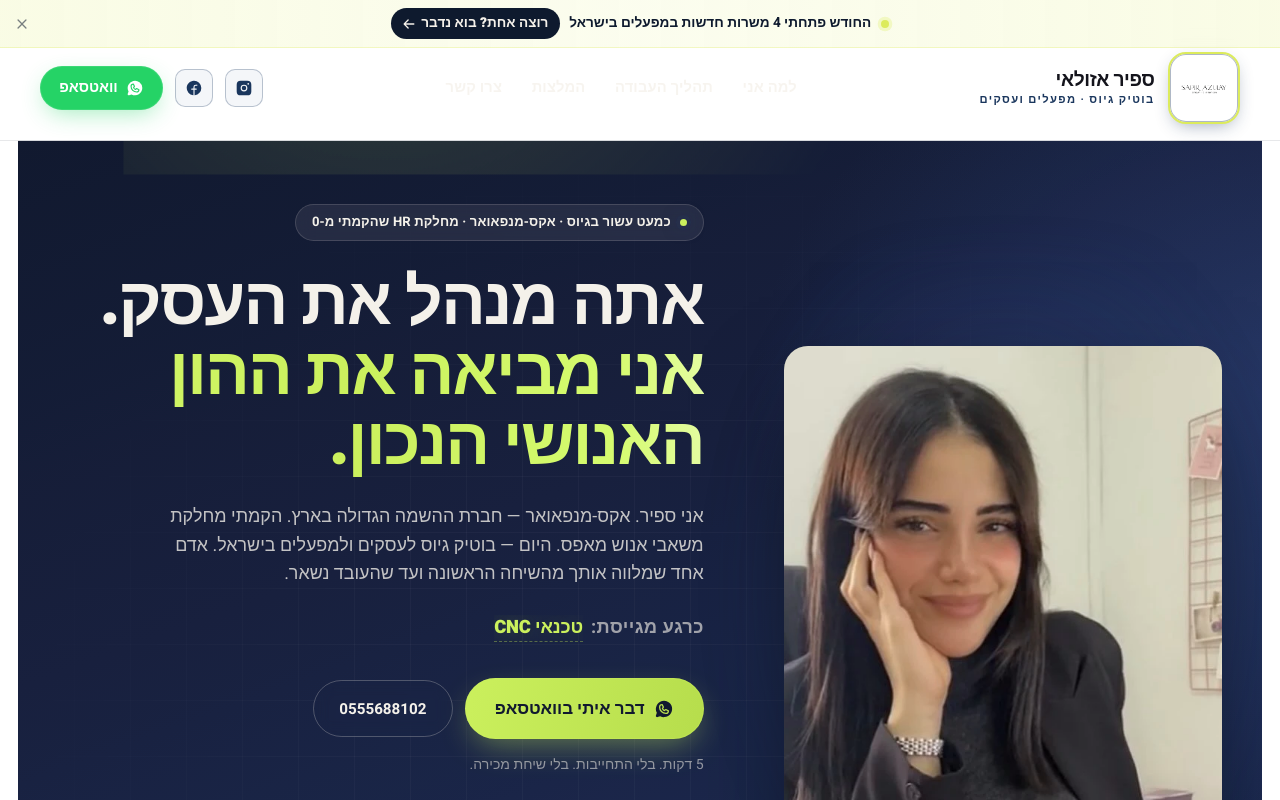
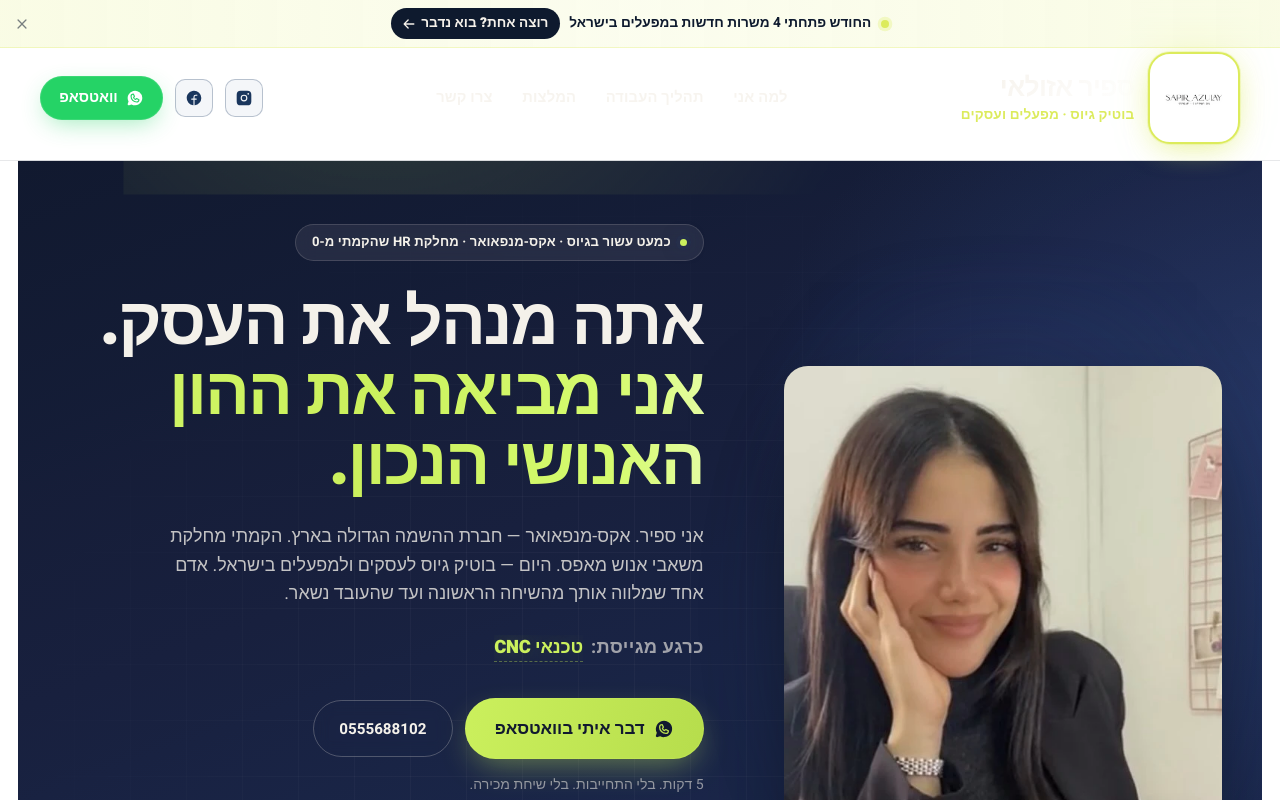
Before and after one commit to amirargaman95-hue/sapir-landing, a Next.js app in the folder app/: page / in a window 1280 px wide. Shown: the top 800 px of the page. Built offline with nearby package versions, Linux system fonts and the light colour scheme.

Commit message:
feat(brand): redesigned header — bigger logo (76/92), gradient name, brighter tagline, better glow + dark/light states

```diff
--- a/app/src/app/globals.css
+++ b/app/src/app/globals.css
@@ -4059,8 +4059,8 @@ footer { background: #FAF7F1; }
 }
 
 /* Page padding adjustment when announcement bar is visible */
-body:has(.announcement-bar) main { padding-top: 124px; }
-@media (min-width: 1024px) { body:has(.announcement-bar) main { padding-top: 140px; } }
+body:has(.announcement-bar) main { padding-top: 136px; }
+@media (min-width: 1024px) { body:has(.announcement-bar) main { padding-top: 160px; } }
 
 /* Push fixed header down when announcement bar is visible */
 body:has(.announcement-bar) header.fixed { top: 36px; }
@@ -4301,3 +4301,90 @@ body:has(.announcement-bar) section[id] { scroll-margin-top: 146px; }
 @media (prefers-reduced-motion: reduce) {
   .reason-glass-card .border-beam { animation: none; opacity: 0.55; }
 }
+
+/* ============================================================
+   BRAND HEADER — REDESIGN (bigger, sharper, more presence)
+   ============================================================ */
+
+/* Larger logo container with a richer glow */
+.brand-monogram {
+  width: 76px !important;
+  height: 76px !important;
+  border-radius: 18px !important;
+  padding: 8px !important;
+  background: #FFFFFF !important;
+  border: 2.5px solid #DCEB5C !important;
+  box-shadow:
+    0 10px 28px -8px rgba(220, 235, 92, 0.50),
+    0 0 0 1px rgba(220, 235, 92, 0.25),
+    0 0 42px -12px rgba(220, 235, 92, 0.55),
+    inset 0 0 0 1px rgba(255, 255, 255, 0.6) !important;
+}
+@media (min-width: 1024px) {
+  .brand-monogram {
+    width: 92px !important;
+    height: 92px !important;
+    border-radius: 22px !important;
+    padding: 10px !important;
+  }
+}
+
+/* Crisper logo image */
+.brand-logo-img {
+  filter: contrast(1.2) saturate(1.18) brightness(1.04) drop-shadow(0 1px 2px rgba(0,0,0,0.08));
+  image-rendering: -webkit-optimize-contrast;
+}
+
+/* Brand text — bigger, bolder, better hierarchy */
+.brand-text {
+  gap: 2px;
+}
+.brand-name {
+  font-size: 1.35rem !important;
+  font-weight: 900 !important;
+  letter-spacing: -0.025em !important;
+  line-height: 1.1;
+  background: linear-gradient(135deg, #14213D 0%, #1A365D 100%);
+  -webkit-background-clip: text;
+          background-clip: text;
+  -webkit-text-fill-color: transparent;
+}
+@media (min-width: 1024px) {
+  .brand-name {
+    font-size: 1.65rem !important;
+  }
+}
+.brand-tagline {
+  font-size: 0.85rem !important;
+  font-weight: 700 !important;
+  letter-spacing: 0.01em !important;
+  text-transform: none !important;
+  color: #1A365D !important;
+  margin-top: 4px !important;
+  opacity: 0.85;
+}
+
+/* When header is on TRANSPARENT (over hero dark bg) — invert text */
+header.fixed.top-0:not(.has-bg) .brand-name {
+  background: linear-gradient(135deg, #F5F1EA 0%, #FFFFFF 100%);
+  -webkit-background-clip: text;
+          background-clip: text;
+  -webkit-text-fill-color: transparent;
+}
+header.fixed.top-0:not(.has-bg) .brand-tagline {
+  color: #DCEB5C !important;
+  opacity: 1;
+}
+
+/* Hover: subtle scale + shimmer */
+.brand-mark:hover .brand-monogram {
+  transform: translateY(-2px) rotate(-2deg) scale(1.03);
+  box-shadow:
+    0 18px 38px -8px rgba(220, 235, 92, 0.65),
+    0 0 0 2px rgba(220, 235, 92, 0.50),
+    0 0 56px -10px rgba(220, 235, 92, 0.75),
+    inset 0 0 0 1px rgba(255, 255, 255, 0.8) !important;
+}
+.brand-mark:hover .brand-name {
+  letter-spacing: -0.022em !important;
+}
--- a/app/src/app/page.tsx
+++ b/app/src/app/page.tsx
@@ -18,7 +18,7 @@ export default function Home() {
     <>
       <AnnouncementBar />
       <TopHeader />
-      <main id="main" className="pt-[88px] lg:pt-[104px]">
+      <main id="main" className="pt-[100px] lg:pt-[124px]">
         <Hero />
         <StatsBanner />
         <ThreeReasons />
```
